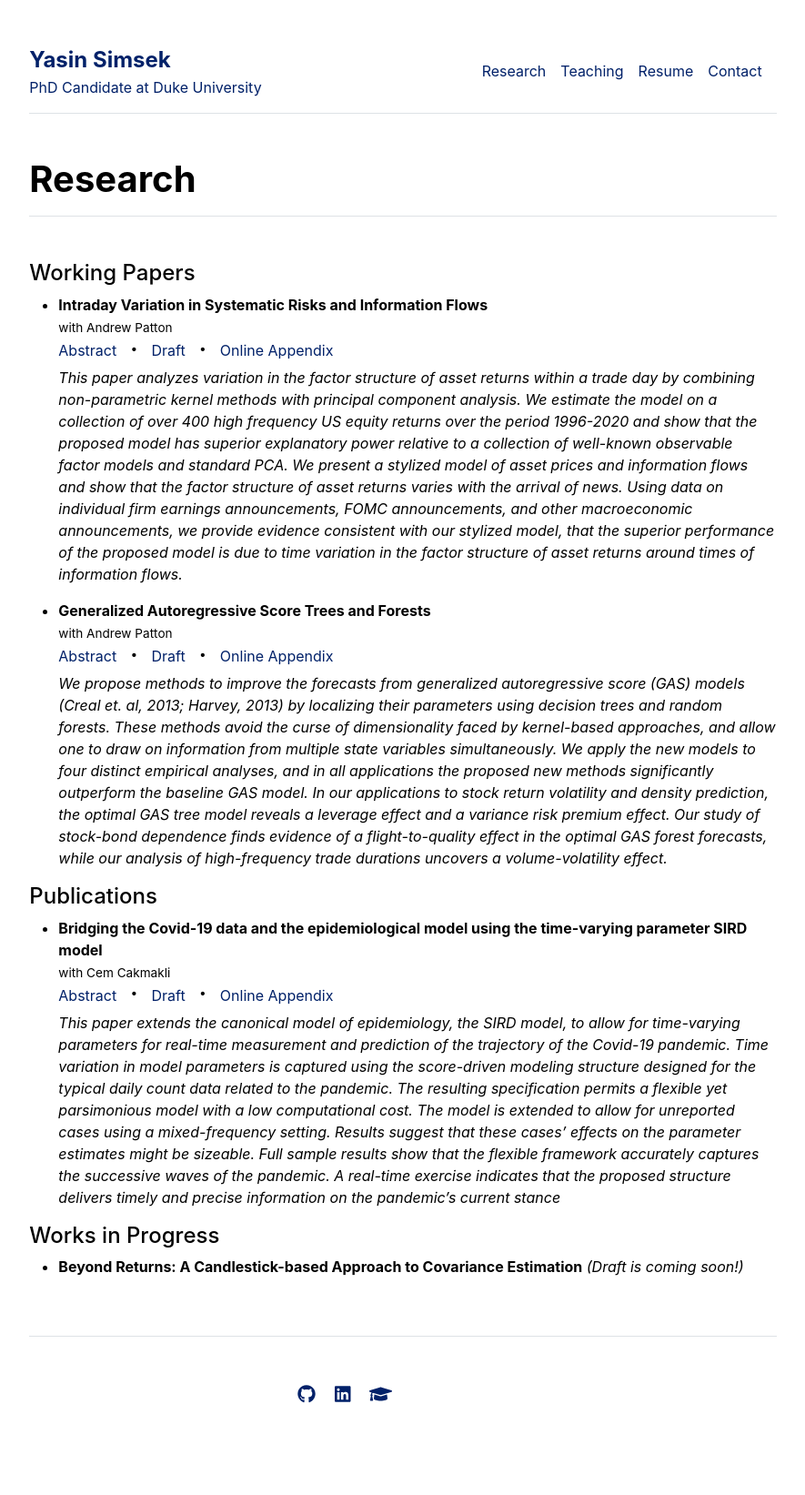
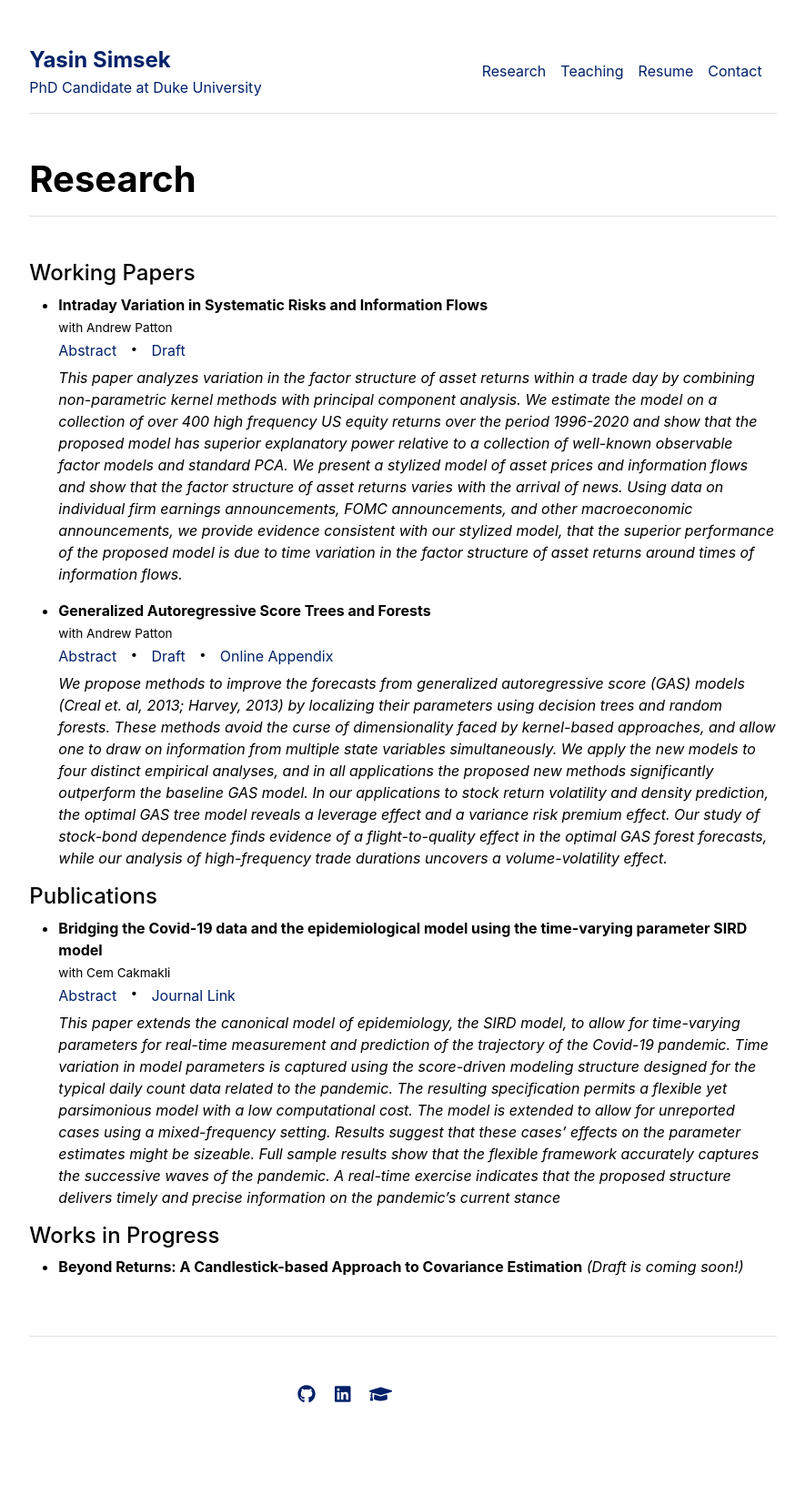
Before and after one commit to yasin-simsek/yasin-simsek.github.io, a Jekyll site: the page built from research.md, in a window 1280 px wide. Shown: the whole page at 91% size, without its empty margins (197-1082 px from the left). Built offline with Jekyll 4.4.1, drawn with Linux system fonts in a browser that asks for light colours.

```diff
--- a/research.md
+++ b/research.md
@@ -54,7 +54,9 @@ title: "Research"
 
 #### Working Papers
 * **Intraday Variation in Systematic Risks and Information Flows**
-<br> <span style="font-size: 0.85em;">with <a href="https://public.econ.duke.edu/~ap172/" style="font-size: inherit; text-decoration: none; color: black;">Andrew Patton</a></span> <br> <span class="abstract-toggle" onclick="toggleAbstract(this)">Abstract</span> <span class="middot">&middot;</span> <a href="https://papers.ssrn.com/sol3/papers.cfm?abstract_id=5006587" class="no-underline">Draft</a> <span class="middot">&middot;</span> <span style="color:#012169;">Online Appendix</span> <span class="abstract-content"> *This paper analyzes variation in the factor structure of asset returns within a trade day by combining non-parametric kernel methods with principal component analysis. We estimate the model on a collection of over 400 high frequency US equity returns over the period 1996-2020 and show that the proposed model has superior explanatory power relative to a collection of well-known observable factor models and standard PCA. We present a stylized model of asset prices and information flows and show that the factor structure of asset returns varies with the arrival of news. Using data on individual firm earnings announcements, FOMC announcements, and other macroeconomic announcements, we provide evidence consistent with our stylized model, that the superior performance of the proposed model is due to time variation in the factor structure of asset returns around times of information flows.*</span>
+<br> <span style="font-size: 0.85em;">with <a href="https://public.econ.duke.edu/~ap172/" style="font-size: inherit; text-decoration: none; color: black;">Andrew Patton</a></span> <br> <span class="abstract-toggle" onclick="toggleAbstract(this)">Abstract</span> <span class="middot">&middot;</span> <a href="https://papers.ssrn.com/sol3/papers.cfm?abstract_id=5006587" class="no-underline">Draft</a>
+<!-- <span class="middot">&middot;</span> <span style="color:#012169;">Online Appendix</span>  -->
+<span class="abstract-content"> *This paper analyzes variation in the factor structure of asset returns within a trade day by combining non-parametric kernel methods with principal component analysis. We estimate the model on a collection of over 400 high frequency US equity returns over the period 1996-2020 and show that the proposed model has superior explanatory power relative to a collection of well-known observable factor models and standard PCA. We present a stylized model of asset prices and information flows and show that the factor structure of asset returns varies with the arrival of news. Using data on individual firm earnings announcements, FOMC announcements, and other macroeconomic announcements, we provide evidence consistent with our stylized model, that the superior performance of the proposed model is due to time variation in the factor structure of asset returns around times of information flows.*</span>
 
 * **Generalized Autoregressive Score Trees and Forests**
 <br> <span style="font-size: 0.85em;">with <a href="https://public.econ.duke.edu/~ap172/" style="font-size: inherit; text-decoration: none; color: black;">Andrew Patton</a></span> <br>
@@ -63,7 +65,7 @@ title: "Research"
 #### Publications
 * **Bridging the Covid-19 data and the epidemiological model using the time-varying parameter SIRD model**
 <br><span style="font-size: 0.85em;">with <a href="https://sites.google.com/site/cemcakmakli/home" style="font-size: inherit; text-decoration: none; color: black;">Cem Cakmakli</a></span> <br>
-<span class="abstract-toggle" onclick="toggleAbstract(this)">Abstract</span> <span class="middot">&middot;</span> <a href="https://www.sciencedirect.com/science/article/pii/S0304407624001337" class="no-underline">Draft</a> <span class="middot">&middot;</span> <span style="color:#012169;">Online Appendix</span> <span class="abstract-content"> *This paper extends the canonical model of epidemiology, the SIRD model, to allow for time-varying parameters for real-time measurement and prediction of the trajectory of the Covid-19 pandemic. Time variation in model parameters is captured using the score-driven modeling structure designed for the typical daily count data related to the pandemic. The resulting specification permits a flexible yet parsimonious model with a low computational cost. The model is extended to allow for unreported cases using a mixed-frequency setting. Results suggest that these cases’ effects on the parameter estimates might be sizeable. Full sample results show that the flexible framework accurately captures the successive waves of the pandemic. A real-time exercise indicates that the proposed structure delivers timely and precise information on the pandemic’s current stance*</span>
+<span class="abstract-toggle" onclick="toggleAbstract(this)">Abstract</span> <span class="middot">&middot;</span> <a href="https://www.sciencedirect.com/science/article/pii/S0304407624001337" class="no-underline">Journal Link</a> <span class="abstract-content"> *This paper extends the canonical model of epidemiology, the SIRD model, to allow for time-varying parameters for real-time measurement and prediction of the trajectory of the Covid-19 pandemic. Time variation in model parameters is captured using the score-driven modeling structure designed for the typical daily count data related to the pandemic. The resulting specification permits a flexible yet parsimonious model with a low computational cost. The model is extended to allow for unreported cases using a mixed-frequency setting. Results suggest that these cases’ effects on the parameter estimates might be sizeable. Full sample results show that the flexible framework accurately captures the successive waves of the pandemic. A real-time exercise indicates that the proposed structure delivers timely and precise information on the pandemic’s current stance*</span>
 
 
 #### Works in Progress
```
